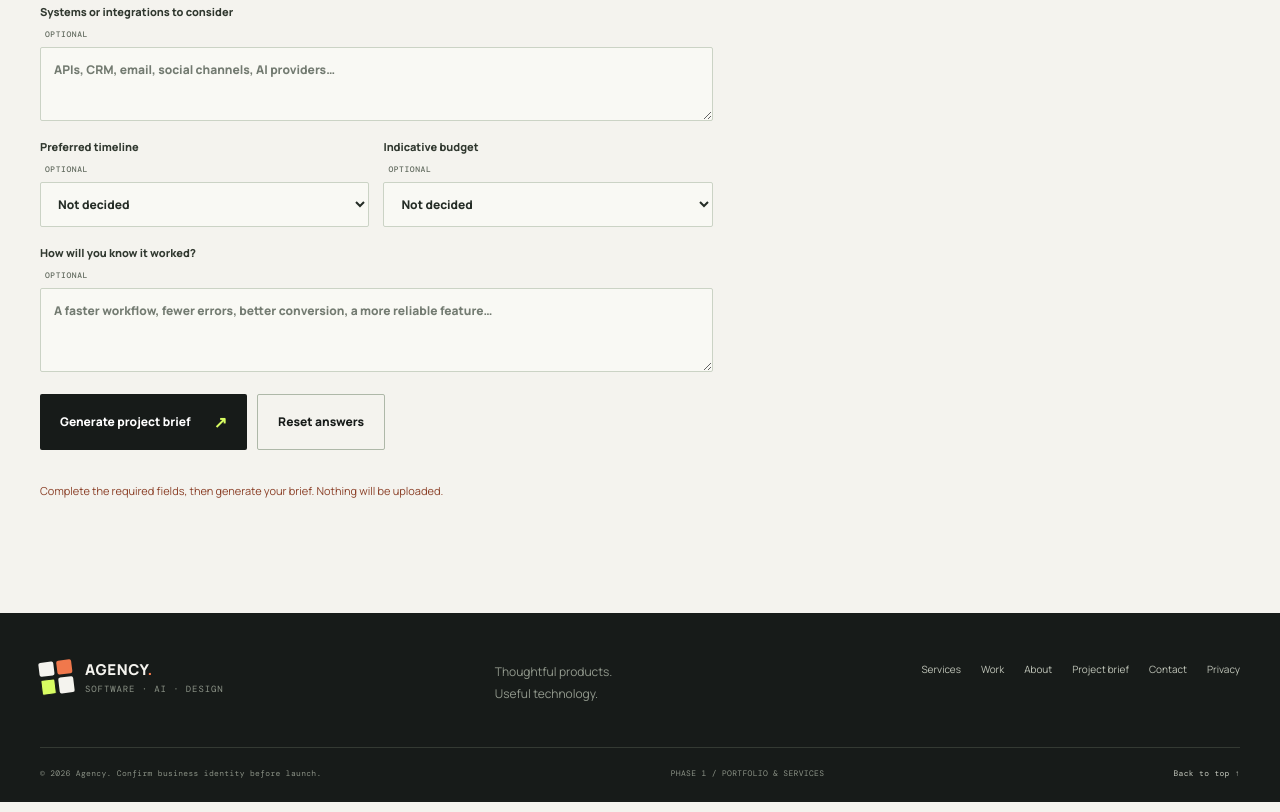
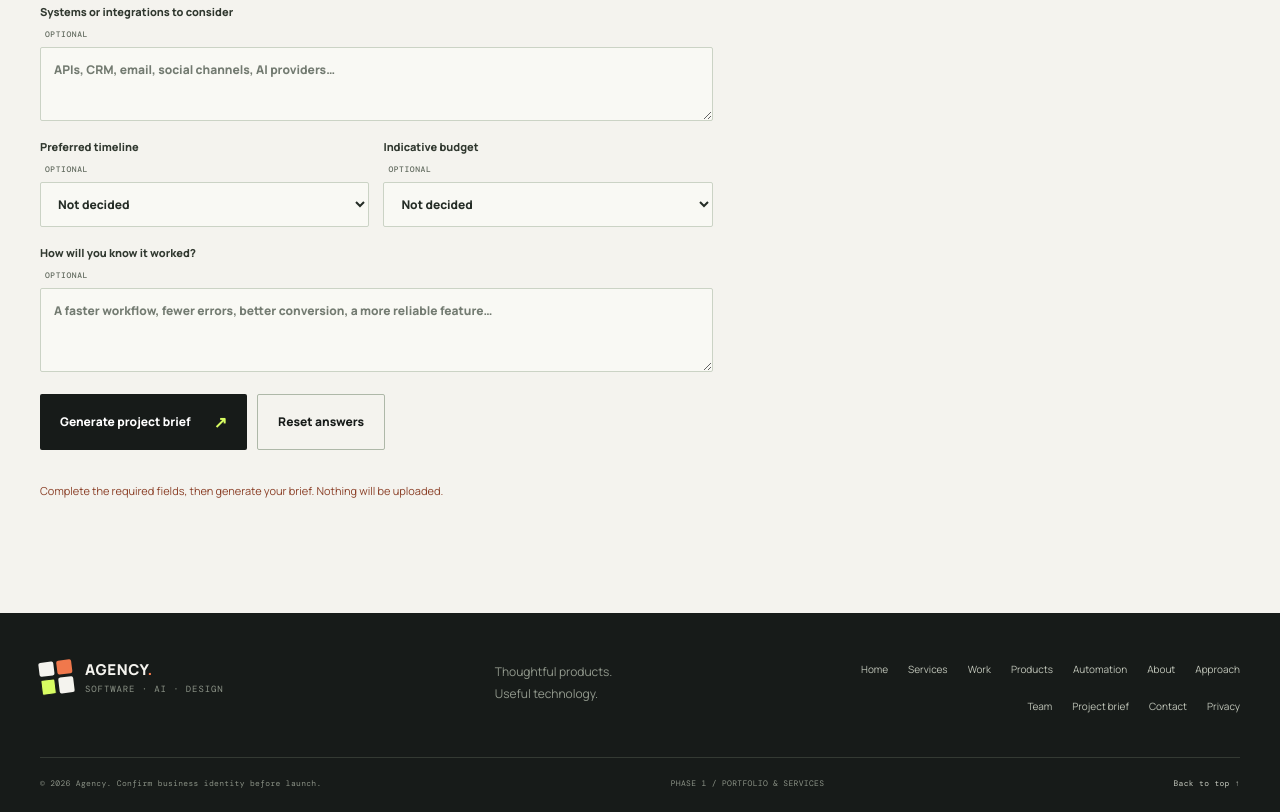
Before and after one commit to hamza131zara/agency, a website: page brief-builder.html in a window 1280 px wide. Shown: the part 1914-2726 px from the top of the page. Drawn offline with nearby package versions, Linux system fonts and the light colour scheme.

Commit message:
feat: align primary navigation and footer destinations

```diff
--- a/brief-builder.html
+++ b/brief-builder.html
@@ -1,6 +1,6 @@
 <!doctype html>
 <html lang="en"><head><meta charset="utf-8"><meta name="viewport" content="width=device-width, initial-scale=1"><meta name="description" content="Build a structured software, AI, security or design project brief in your browser, then copy or download it when ready."><meta property="og:type" content="website"><meta property="og:title" content="Project Brief Builder — Agency"><meta property="og:description" content="Turn your idea, challenges and priorities into a clear project brief."><title>Project Brief Builder — Agency</title><link rel="icon" type="image/svg+xml" href="assets/favicon.svg"><link rel="stylesheet" href="assets/css/styles.css"><script defer src="assets/js/main.js"></script></head>
-<body><a class="skip-link" href="#main">Skip to content</a><div class="page-shell"><header class="site-header"><a class="brand" href="index.html"><span class="brand-mark" aria-hidden="true"><i></i><i></i><i></i><i></i></span><span class="brand-name">AGENCY<span>.</span><small>SOFTWARE · AI · DESIGN</small></span></a><button class="menu-toggle" type="button" aria-expanded="false" aria-controls="primary-nav" aria-label="Open navigation"><span></span><span></span></button><nav class="primary-nav" id="primary-nav" aria-label="Main navigation"><a href="work.html">Work</a><a href="services.html">Services</a><a href="about.html">About</a><a href="index.html#phase-two">Automation</a><a aria-current="page" href="brief-builder.html">Project brief</a><a class="nav-cta" href="contact.html">Let's talk <span aria-hidden="true">↗</span></a></nav></header>
+<body><a class="skip-link" href="#main">Skip to content</a><div class="page-shell"><header class="site-header"><a class="brand" href="index.html"><span class="brand-mark" aria-hidden="true"><i></i><i></i><i></i><i></i></span><span class="brand-name">AGENCY<span>.</span><small>SOFTWARE · AI · DESIGN</small></span></a><button class="menu-toggle" type="button" aria-expanded="false" aria-controls="primary-nav" aria-label="Open navigation"><span></span><span></span></button><nav class="primary-nav" id="primary-nav" aria-label="Main navigation"><a href="index.html">Home</a><a href="services.html">Services</a><a href="work.html">Work</a><a href="products.html">Products</a><a href="automation.html">Automation</a><a href="about.html">About</a><a aria-current="page" href="brief-builder.html">Project brief</a><a class="nav-cta" href="contact.html">Let's talk <span aria-hidden="true">↗</span></a></nav></header>
 <main id="main">
 <section class="subpage-hero section-wrap brief-builder-hero" id="top"><div><p class="eyebrow">TOOL / PROJECT DISCOVERY</p><h1>Turn the idea<br><span class="muted-heading">into a clear brief.</span></h1><p>Answer what you can. The builder organizes your goals, needs and priorities into a practical starting document.</p><div class="brief-benefits"><span>01 / NO ACCOUNT</span><span>02 / NO UPLOAD</span><span>03 / COPY OR DOWNLOAD</span></div></div><div class="subpage-side"><span class="subpage-kicker">BUILT FOR EARLY CLARITY</span><div class="capability-list"><span>DEFINE THE PROBLEM</span><span>CAPTURE PRIORITIES</span><span>DESCRIBE SUCCESS</span></div><p>Your answers stay in this browser page unless you choose to transfer a concise summary to the contact form.</p></div></section>
 <section class="section-wrap section-block brief-builder-layout" aria-label="Project brief form and preview">
@@ -27,5 +27,5 @@
   <pre id="brief-print-content"></pre>
 </section>
 </main>
-<footer class="site-footer"><div class="section-wrap footer-main"><a class="brand footer-brand" href="index.html"><span class="brand-mark" aria-hidden="true"><i></i><i></i><i></i><i></i></span><span class="brand-name">AGENCY<span>.</span><small>SOFTWARE · AI · DESIGN</small></span></a><p>Thoughtful products.<br>Useful technology.</p><div class="footer-links"><a href="services.html">Services</a><a href="work.html">Work</a><a href="about.html">About</a><a href="brief-builder.html" aria-current="page">Project brief</a><a href="contact.html">Contact</a><a href="privacy.html">Privacy</a></div></div><div class="section-wrap footer-bottom"><span>© <span id="year"></span> Agency. Confirm business identity before launch.</span><span>PHASE 1 / PORTFOLIO & SERVICES</span><a href="#top">Back to top ↑</a></div></footer>
+<footer class="site-footer"><div class="section-wrap footer-main"><a class="brand footer-brand" href="index.html"><span class="brand-mark" aria-hidden="true"><i></i><i></i><i></i><i></i></span><span class="brand-name">AGENCY<span>.</span><small>SOFTWARE · AI · DESIGN</small></span></a><p>Thoughtful products.<br>Useful technology.</p><div class="footer-links"><a href="index.html">Home</a><a href="services.html">Services</a><a href="work.html">Work</a><a href="products.html">Products</a><a href="automation.html">Automation</a><a href="about.html">About</a><a href="approach.html">Approach</a><a href="team.html">Team</a><a href="brief-builder.html">Project brief</a><a href="contact.html">Contact</a><a href="privacy.html">Privacy</a></div></div><div class="section-wrap footer-bottom"><span>© <span id="year"></span> Agency. Confirm business identity before launch.</span><span>PHASE 1 / PORTFOLIO & SERVICES</span><a href="#top">Back to top ↑</a></div></footer>
 </div></body></html>
```
